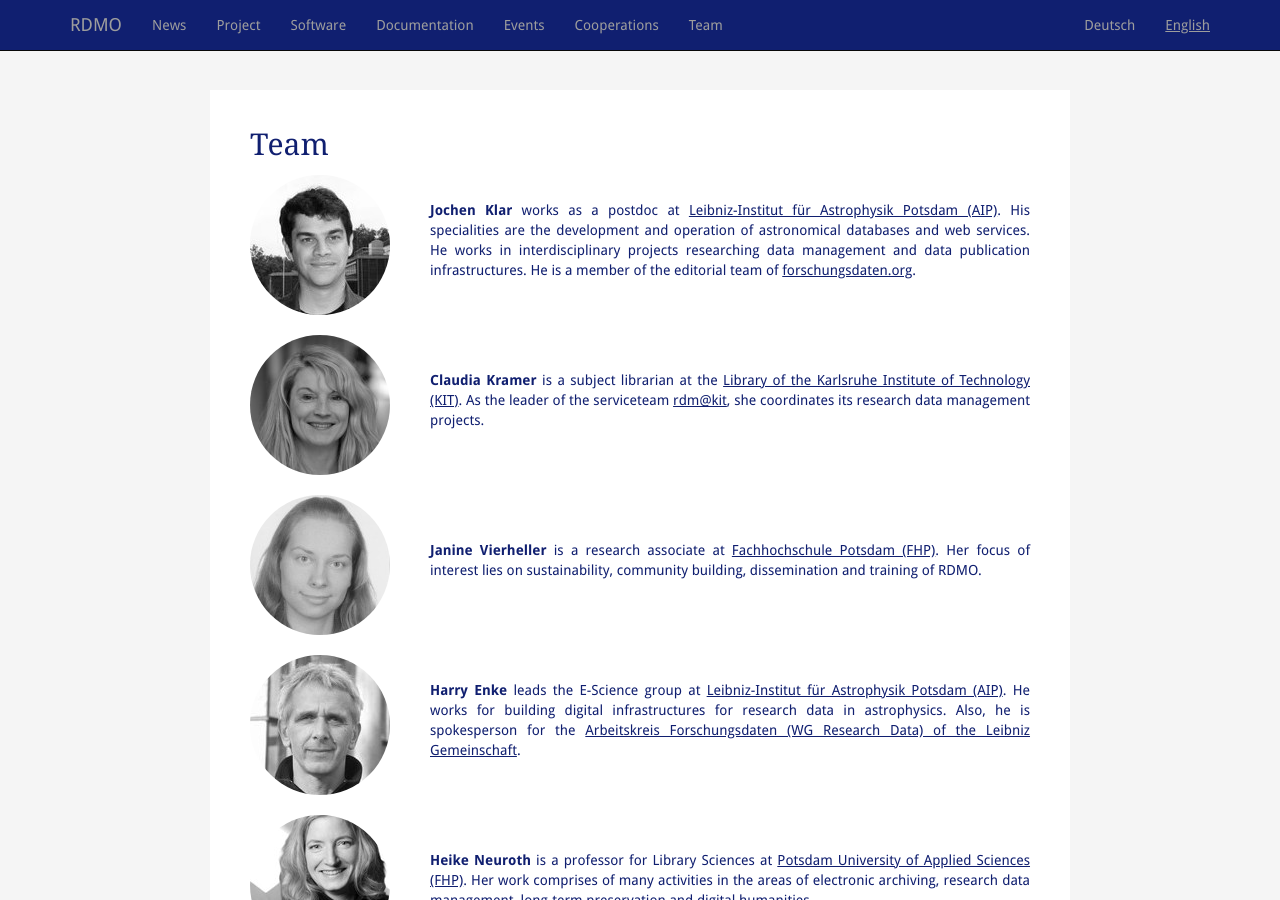
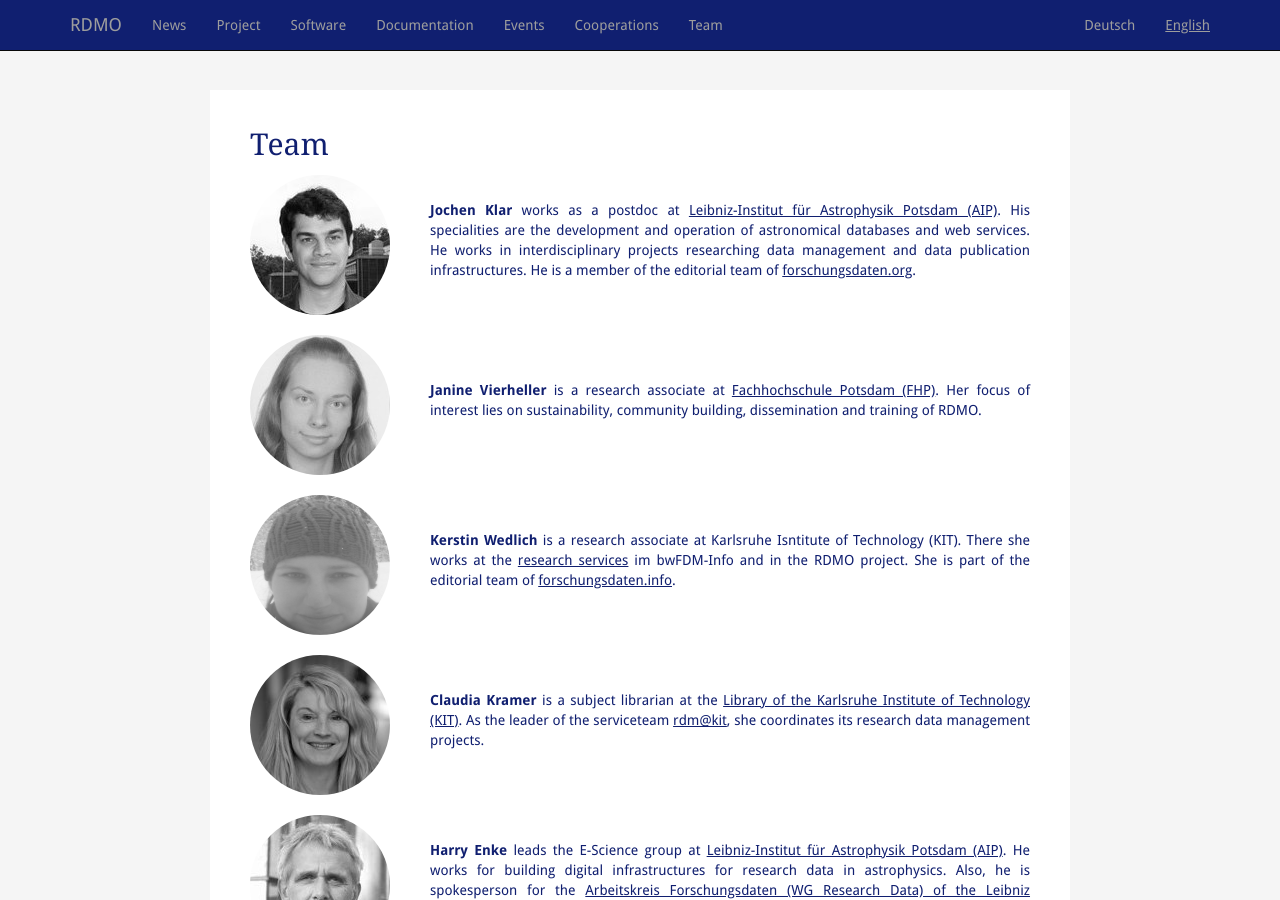
Before and after one commit to rdmorganiser/rdmorganiser.github.io, a Jekyll site: the page built from en/team.html, in a window 1280 px wide and 900 px high. Built offline with Jekyll 4.4.1, drawn with Linux system fonts in a browser that asks for light colours.

Commit message:
added Kerstin to team

```diff
--- a/en/team.html
+++ b/en/team.html
@@ -8,11 +8,14 @@
 - text: "**Jochen Klar** works as a postdoc at [Leibniz-Institut für Astrophysik Potsdam (AIP)](http://www.aip.de). His specialities are the development and operation of astronomical databases and web services. He works in interdisciplinary projects researching data management and data publication infrastructures. He is a member of the editorial team of [forschungsdaten.org](http://www.forschungsdaten.org/)."
   image: /img/team/klar.jpg
 
+- text: "**Janine Vierheller** is a research associate at [Fachhochschule Potsdam (FHP)](http://www.fh-potsdam.de/). Her focus of interest lies on sustainability, community building, dissemination and training of RDMO."
+  image: /img/team/vierheller.jpg
+
+- text: "**Kerstin Wedlich** is a research associate at Karlsruhe Isntitute of Technology (KIT). There she works at the [research services](http://www.rdm.kit.edu) im bwFDM-Info and in the RDMO project. She is part of the editorial team of [forschungsdaten.info](http://www.forschungsdaten.info)."
+  image: /img/team/kerstin.jpg
+
 - text: "**Claudia Kramer** is a subject librarian at the [Library of the Karlsruhe Institute of Technology (KIT)](https://www.bibliothek.kit.edu). As the leader of the serviceteam [rdm@kit](http://www.rdm.kit.edu/), she coordinates its research data management projects."
   image: /img/team/kramer.jpg
-
-- text: "**Janine Vierheller** is a research associate at [Fachhochschule Potsdam (FHP)](http://www.fh-potsdam.de/). Her focus of interest lies on sustainability, community building, dissemination and training of RDMO."
-  image: /img/team/vierheller.jpg
 
 - text: "**Harry Enke** leads the E-Science group at [Leibniz-Institut für Astrophysik Potsdam (AIP)](http://www.aip.de). He works for building digital infrastructures for research data in astrophysics. Also, he is spokesperson for the [Arbeitskreis Forschungsdaten (WG Research Data) of the Leibniz Gemeinschaft](http://www.leibniz-gemeinschaft.de/ueber-uns/organisation/arbeitskreise/arbeitskreis-forschungsdaten/)."
   image: /img/team/enke.jpg
```
Also changed, not shown: team.html (+6 -3 lines).
